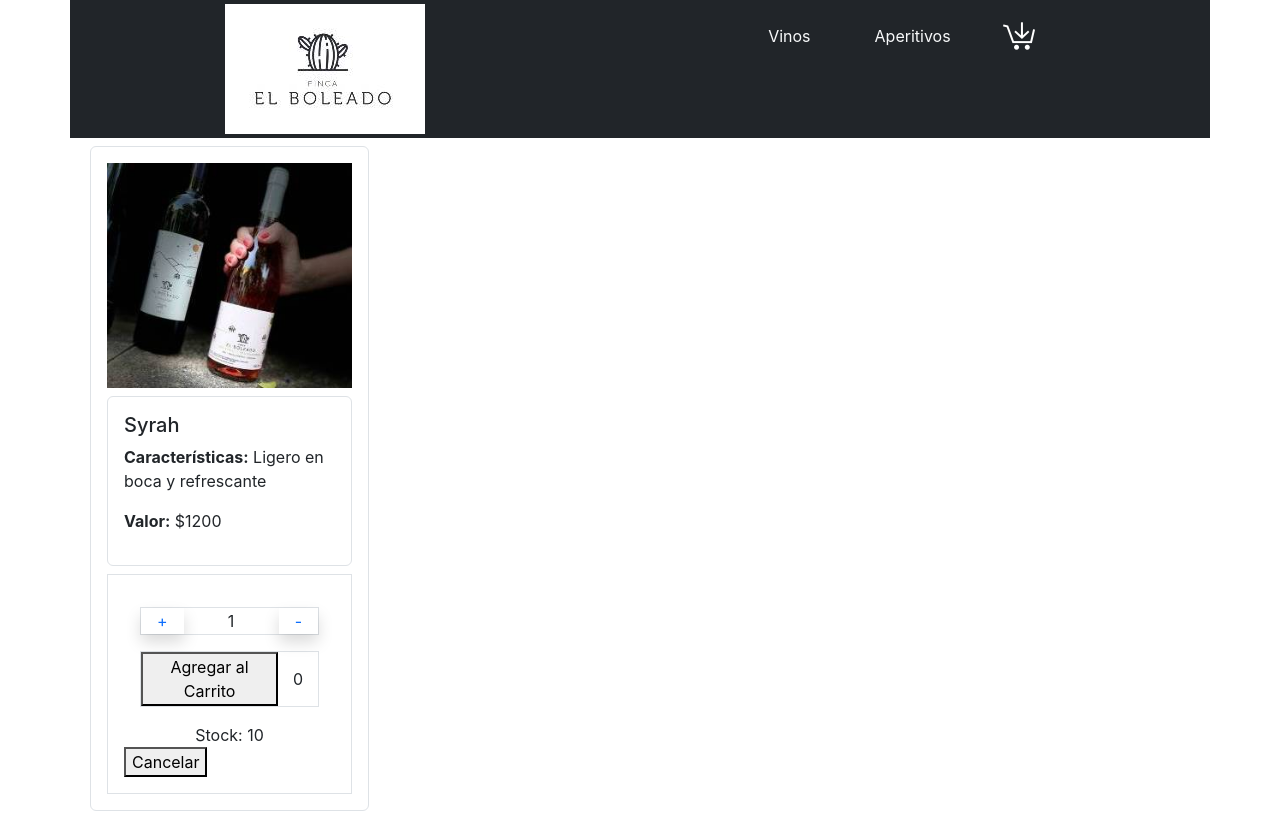
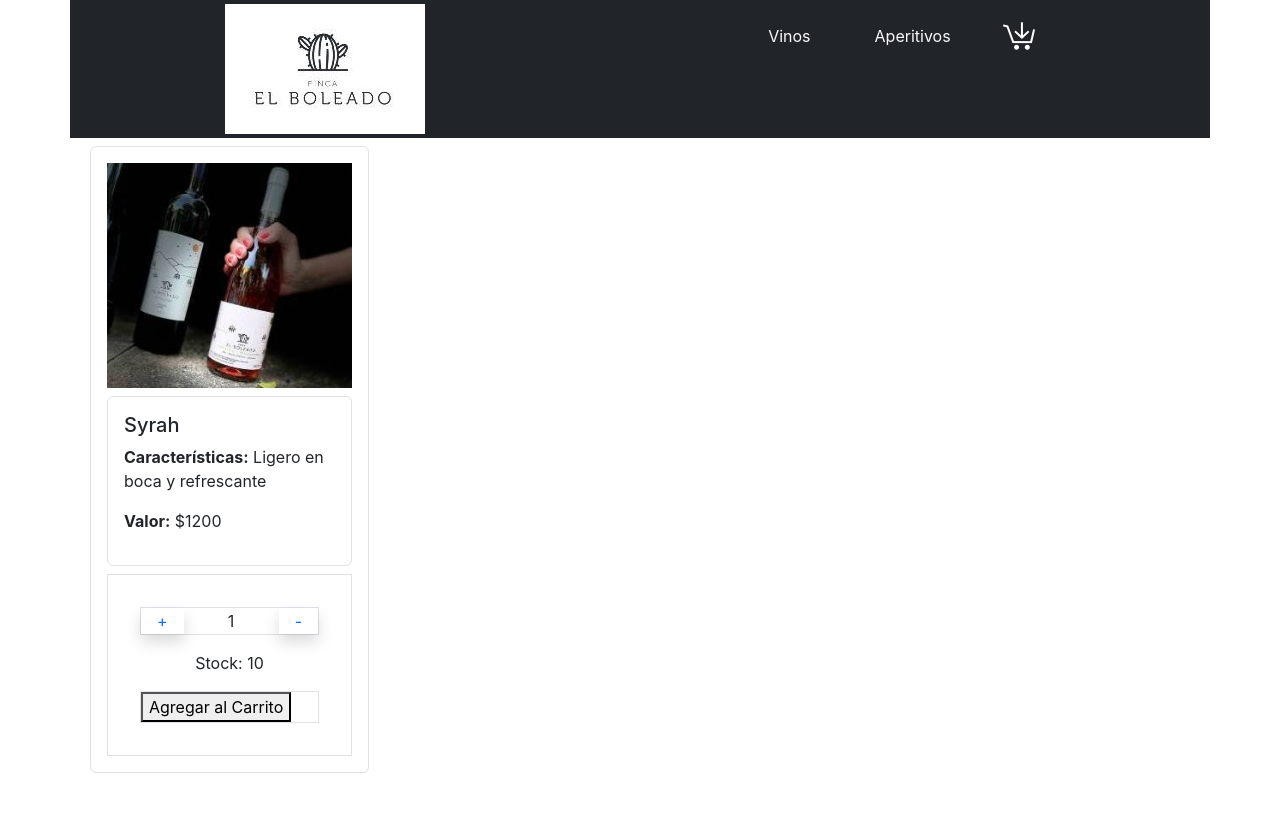
Before and after one commit to Supertraining/finca-el-boleado, a React (Create React App) app: page /item/1 in a window 1280 px wide. Built offline with nearby package versions, Linux system fonts and the light colour scheme.

Commit message:
sincronizar_Counter

```diff
--- a/src/App.js
+++ b/src/App.js
@@ -1,6 +1,7 @@
 import './App.css';
 import { ItemDetailContainer } from './components/ItemDetailContainer';
 import { ItemListContainer } from './components/ItemListContainer';
+import { Cart } from './components/Cart';
 import {
   BrowserRouter as Router,
   Routes,
@@ -20,9 +21,8 @@ function App() {
               <Route exact path='/' element={<ItemListContainer />} />
               <Route exact path='/category/:id' element={<ItemListContainer />} />
               <Route exact path='/item/:id' element={<ItemDetailContainer />} />
+              <Route exact path='/cart' element={<Cart />} />
             </Routes>
-
-
             </main>
           </Router>
 
--- /dev/null
+++ b/src/components/Cart.jsx
@@ -0,0 +1,7 @@
+import React from 'react'
+
+export const Cart = () => {
+  return (
+    <div>Cart</div>
+  )
+}
--- a/src/components/ItemCounter.jsx
+++ b/src/components/ItemCounter.jsx
@@ -1,45 +1,29 @@
 import React, { useState } from 'react'
 
 
-function ItemCounter(props) {
-    const [counter, setCounter] = useState(1);
-    const [itemStock, setItemStock ] = useState(props.stock)
-    const [itemAdd, setItemAdd] = useState (0)
+function ItemCounter({ initial, stock, onAdd }) {
 
-    const addItem = ()=> {
-        if (counter < itemStock) {
+    const [counter, setCounter] = useState(initial);
+
+    const addItem = () => {
         setCounter(counter + 1)
     }
-    }
     const removeItem = () => {
-        if (counter > 1) {
         setCounter(counter - 1)
     }
-    }
-    const agregarProductos = () =>{
-        if (counter <= itemStock) {
-            setItemStock(itemStock - counter)
-            setItemAdd(itemAdd + counter)
-        }
-    }
-    const cancelar = () => {
-        setItemStock(props.stock)
-        setItemAdd(0)
-    }
+
 
     return (
         <div className='border p-3'>
-        <div className ='d-flex align-items-center m-3 border justify-content-between'>
-            <button className='text-primary border-0 bg-transparent px-3  shadow' onClick={addItem}>+</button>
+            <div className='d-flex align-items-center m-3 border justify-content-between'>
+                <button disabled={counter >= stock} className='text-primary border-0 bg-transparent px-3  shadow' onClick={addItem}>+</button>
                 <div className='px-3'>{counter}</div>
-            <button className='text-primary border-0 bg-transparent px-3  shadow' onClick={removeItem}>-</button>
+                <button disabled={counter <= 1} className='text-primary border-0 bg-transparent px-3  shadow' onClick={removeItem}>-</button>
             </div>
+            <div className='d-flex justify-content-center'><div>Stock: {stock}</div></div>
             <div className='d-flex align-items-center m-3 border'>
-            <button onClick={agregarProductos}>Agregar al Carrito</button>
-            <div className='d-flex justify-content-center w-25'><div>{itemAdd}</div></div>
+                <button disabled={stock <= 0} onClick={() => onAdd(counter)}>Agregar al Carrito</button>
             </div>
-        <div className='d-flex justify-content-center'><div>Stock: {itemStock}</div></div>
-        <button onClick={cancelar}>Cancelar</button>
         </div>
     )
 }
--- a/src/components/ItemDetail.jsx
+++ b/src/components/ItemDetail.jsx
@@ -1,7 +1,16 @@
 import React from 'react';
+import { useState } from 'react';
 import ItemCounter from './ItemCounter';
+import { Link } from 'react-router-dom'
 
 export const ItemDetail = ({item})=> {
+
+    const [irAlCarrito, setIrAlCarrito] = useState(false)
+
+    const onAdd = (quantityToAdd) =>{
+            setIrAlCarrito(true)
+    }
+
 
 
 return (
@@ -13,7 +22,10 @@ return (
                     <p><b>Características:</b>  {item.descripcion}</p>
                     <p><b>Valor:</b> ${item.precio}</p>
                 </div>
-                <ItemCounter stock = '10'/>
+                {
+                    irAlCarrito ? <Link to='/cart'>Terminar compra</Link> : <ItemCounter stock = {10} initial = {1} onAdd={onAdd} />
+                }
+
             </div>
 
     </>)
```
Lines whose indentation alone changed are shown as unchanged.
